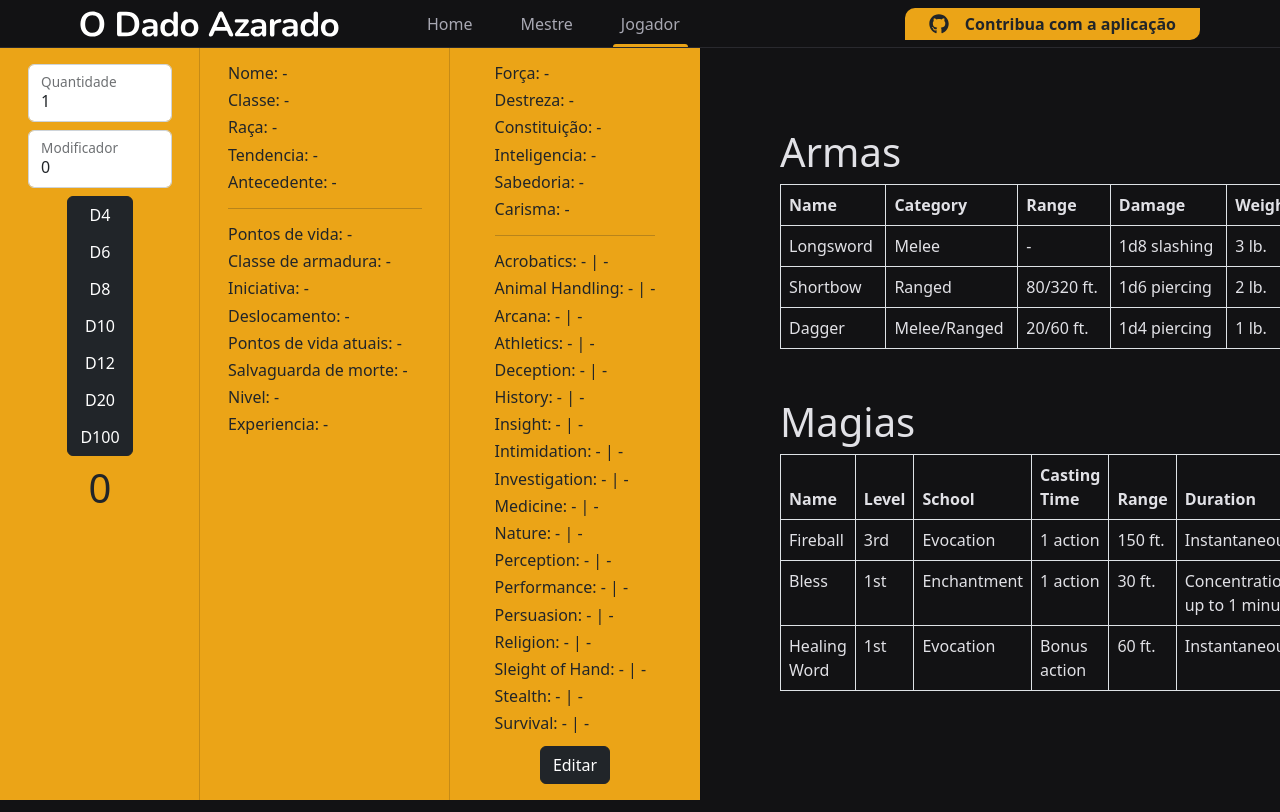
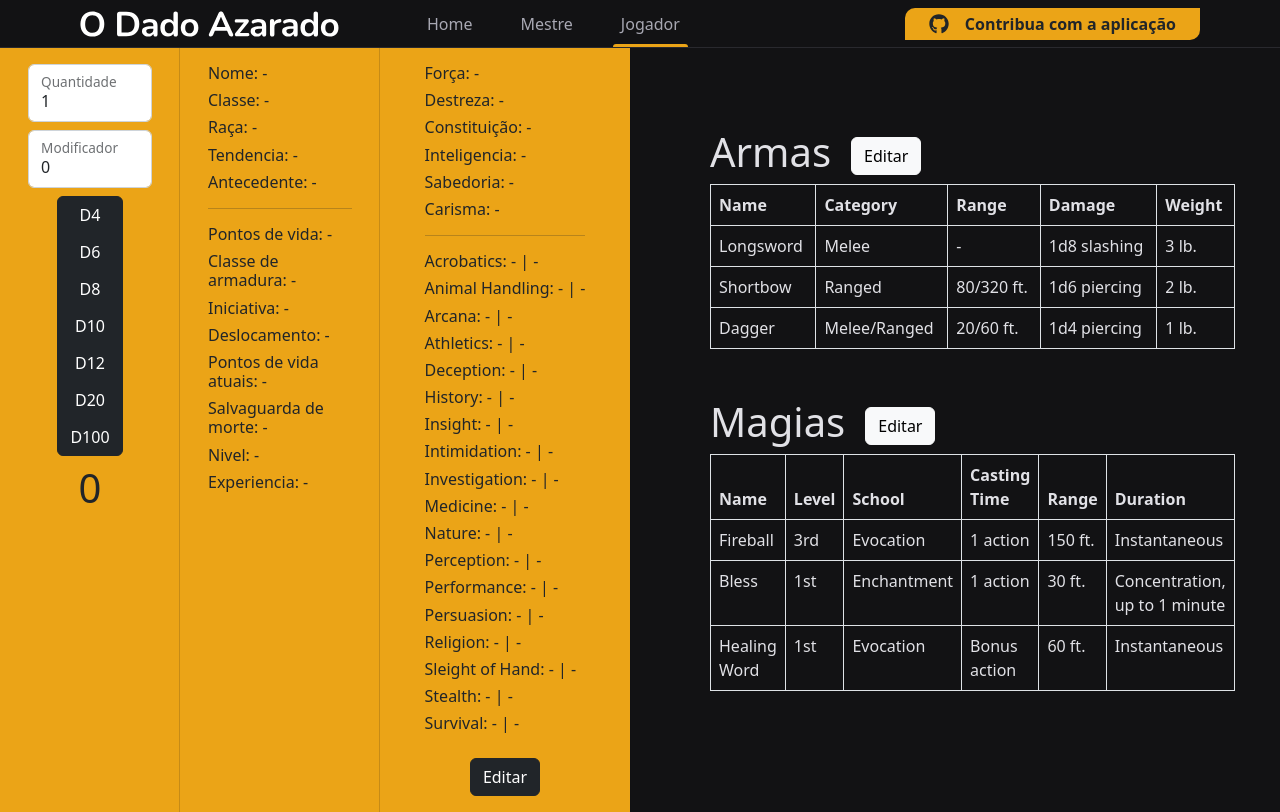
Before and after one commit to Wesley-Marinho/o_dado_azarado, a React (Create React App) app: page /o_dado_azarado/player in a window 1280 px wide. Built offline with nearby package versions, Linux system fonts and the light colour scheme; no server answers; what random-item would draw is missing.

Commit message:
update
Atualizaão de estilos para que os componentes caibam em uma tela de 720p e adicionando funcionalidades ao componentes de itens-battle

```diff
--- a/src/components/card-itens-battle/Items.tsx
+++ b/src/components/card-itens-battle/Items.tsx
@@ -1,45 +1,82 @@
-import { Table } from 'react-bootstrap';
+import React, { useState } from "react";
+import { Table, Button, Modal } from "react-bootstrap";
+import { gql, useQuery } from "@apollo/client";
 
-export function Items(){
+type Item = {
+  name: string;
+  price: string;
+};
+
+const GET_ITEMS_QUERY = gql`
+  query {
+    items(first: 95, orderBy: name_ASC) {
+      name
+      price
+    }
+  }
+`;
+
+export function Items() {
+  const { data } = useQuery<{ items: Item[] }>(GET_ITEMS_QUERY);
+  const [show, setShow] = useState(false);
+
+  const handleClose = () => setShow(false);
+  const handleShow = () => setShow(true);
   return (
     <>
+      <div className="edit-button">
         <h1>Itens</h1>
+        <Button variant="light" onClick={handleShow}>
+          Editar
+        </Button>
+      </div>
+
       <Table bordered>
         <thead>
           <tr>
-          <th>Name</th>
-          <th>Weight</th>
-          <th>Quantity</th>
+            <th>Nome</th>
+            <th>Quantidade</th>
           </tr>
         </thead>
         <tbody>
           <tr>
             <td>Backpack</td>
-          <td>5 lb.</td>
             <td>1</td>
-        </tr>
-        <tr>
-          <td>Bedroll</td>
-          <td>7 lb.</td>
-          <td>1</td>
-        </tr>
-        <tr>
-          <td>Crossbow bolts (20)</td>
-          <td>1.5 lb.</td>
-          <td>1</td>
-        </tr>
-        <tr>
-          <td>Healing potion</td>
-          <td>-</td>
-          <td>2</td>
-        </tr>
-        <tr>
-          <td>Rations (1 day)</td>
-          <td>2 lb.</td>
-          <td>10</td>
           </tr>
         </tbody>
       </Table>
+
+      <Modal show={show} onHide={handleClose}>
+        <Modal.Header closeButton>
+          <Modal.Title>Itens</Modal.Title>
+        </Modal.Header>
+        <Modal.Body>
+          <Table bordered>
+            <thead>
+              <tr>
+                <th>Nome</th>
+                <th>Preço</th>
+              </tr>
+            </thead>
+            <tbody>
+              {data?.items.map((item, index) => (
+                <tr key={index}>
+                  <td>{item.name}</td>
+                  <td>{item.price}</td>
+                </tr>
+              ))}
+            </tbody>
+          </Table>
+        </Modal.Body>
+        <Modal.Footer>
+          <Button variant="secondary" onClick={handleClose}>
+            Close
+          </Button>
+          <Button variant="primary" onClick={handleClose}>
+            Save Changes
+          </Button>
+        </Modal.Footer>
+      </Modal>
     </>
   );
-};
+}
--- a/src/components/card-magic-battle/magic.tsx
+++ b/src/components/card-magic-battle/magic.tsx
@@ -1,10 +1,11 @@
-import { Table } from 'react-bootstrap';
+import { Table, Button } from 'react-bootstrap';
 export function Magic(){
   return (
     <>
-    <h1>
-      Magias
-    </h1>
+      <div className="edit-button">
+        <h1>Magias</h1>
+        <Button variant="light">Editar</Button>
+      </div>
     <Table bordered>
       <thead>
         <tr>
--- a/src/components/card-weapons-battle/weapons.tsx
+++ b/src/components/card-weapons-battle/weapons.tsx
@@ -1,10 +1,11 @@
-import { Table} from 'react-bootstrap';
+import { Table, Button } from 'react-bootstrap';
 export function Weapons(){
   return (
     <>
-    <h1>
-      Armas
-    </h1>
+      <div className="edit-button">
+        <h1>Armas</h1>
+        <Button variant="light">Editar</Button>
+      </div>
     <Table bordered>
       <thead>
         <tr>
--- a/src/components/pages/Home/style.scss
+++ b/src/components/pages/Home/style.scss
@@ -1,36 +1,37 @@
-.hero{
-  max-width: 600px;
-  > span{
-      font-size: 1.5 rem;
+.hero {
+    max-width: 400px;
+    > span {
+      font-size: 1.2rem;
       font-weight: bold;
-      color: var(--white)
+      color: var(--white);
     }
 
-  h1{
-      font-size: 4.5rem;
-      line-height:  4.5rem;
+    h1 {
+      font-size: 4rem;
+      line-height: 4rem;
       font-weight: 900;
       margin-top: 1.5rem;
-      color: var(--white)
+      color: var(--white);
     }
 
-  p{
-      font-size: 1.5rem;
-      line-height: 2.25rem;
+    p {
+      font-size: 1.2rem;
+      line-height: 1.8rem;
       margin-top: 1.5rem;
-      color: var(--white)
+      color: var(--white);
     }
 
-  button{
+    button {
       margin-top: 2.5rem;
     }
   }
 
-.contentContainer{
-    max-width:1120px;
+  .contentContainer {
+    max-width: 1120px;
     margin: 0 auto;
     padding: 0 2rem;
-    height: calc(100vh - 5rem);
+    height: calc(100vh - 3rem);
     display: flex;
     align-items: center;
+    justify-content: space-between;
   }
--- a/src/components/side-bar/sideBar.tsx
+++ b/src/components/side-bar/sideBar.tsx
@@ -22,7 +22,7 @@ export function SideBar() {
         </main>
       </Container>
       <Container
-        id="sidebar"
+        id="sidebarSkill"
         style={{ display: "flex", flexDirection: "column" }}
       >
         <main className="contentSideBar" style={{ flexGrow: 1 }}>
@@ -32,7 +32,7 @@ export function SideBar() {
             <Skills />
           </>
         </main>
-        <div className="d-flex justify-content-center align-items-center sidebar-footer container">
+        <div className="button">
           <Button variant="dark">Editar</Button>
         </div>
       </Container>
--- a/src/components/side-bar/style.scss
+++ b/src/components/side-bar/style.scss
@@ -1,38 +1,24 @@
 #sidebar {
+  min-width: 200px;
+  max-width: 200px;
+  background: var(--yellow-500);
+  box-shadow: 0px 0px 1px var(--gray-900);
+}
+
+#sidebarSkill {
+  justify-content: flex-start;
   min-width: 250px;
   max-width: 250px;
   background: var(--yellow-500);
   box-shadow: 0px 0px 1px var(--gray-900);
 }
 
-@media (max-width: 768px) {
+@media (max-width: 720px) {
   #sidebar {
-    margin-left: -250px;
+    display: none;
   }
 }
 
-.info-content {
-  display: flex;
+.button {
+  padding-bottom: 1rem;
 }
-
-.labels{
-  max-width: 150px;
-  padding-top: 0.5rem;
-}
-
-.exp-input{
-  padding-top: 0.5rem;
-  max-width: 76px;
-}
-
-.sidebar-footer {
-  position: absolute;
-  bottom: 1rem;
-  width: 100%;
-  text-align: center;
-}
-
-.container1{
-  justify-content: space-around;
-  align-items: center;
-}
--- a/src/global.scss
+++ b/src/global.scss
@@ -39,7 +39,7 @@ a {
 
 @media (max-width: 720px) {
   html {
-    font-size: 12px;
+    font-size: 9px; /* alterado para ajustar à tela de 720p */
   }
 }
 
@@ -60,8 +60,8 @@ body {
 /* Containers */
 .list-container {
   padding-top: 1rem;
-  overflow-y: auto !important;
-  max-height: 28rem;
+  overflow-y: auto;
+  max-height: 28rem; /* ajustado para caber em uma tela de 720p */
   min-width: 21rem !important;
   max-width: 21rem !important;
 }
@@ -81,12 +81,18 @@ body {
   overflow: hidden;
 }
 
-.contentSideBar{
-  max-width:1120px;
+.contentSideBar {
+  max-width: 720px; /* ajustado para caber em uma tela de 720p */
   margin: 0 auto;
-  padding: 0 2rem;
   align-items: center;
+  justify-content: flex-start;
   padding: 1rem;
+}
+
+.edit-button {
+  display: flex;
+  align-items: center;
+  gap: 20px;
 }
 
 #content {
@@ -99,8 +105,8 @@ body {
 }
 
 #sidebarPro {
-  min-width: 200px;
-  max-width: 200px;
+  min-width: 180px; /* ajustado para caber em uma tela de 720p */
+  max-width: 180px; /* ajustado para caber em uma tela de 720p */
   background: var(--yellow-500);
 }
 
```
Lines whose indentation alone changed are shown as unchanged.
